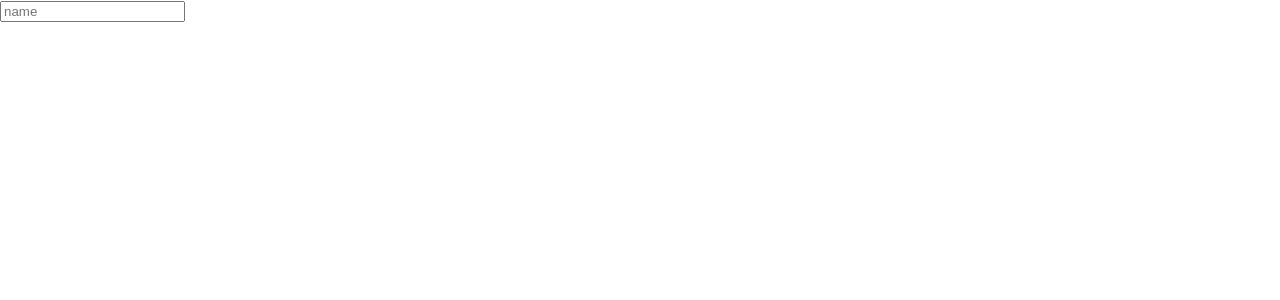
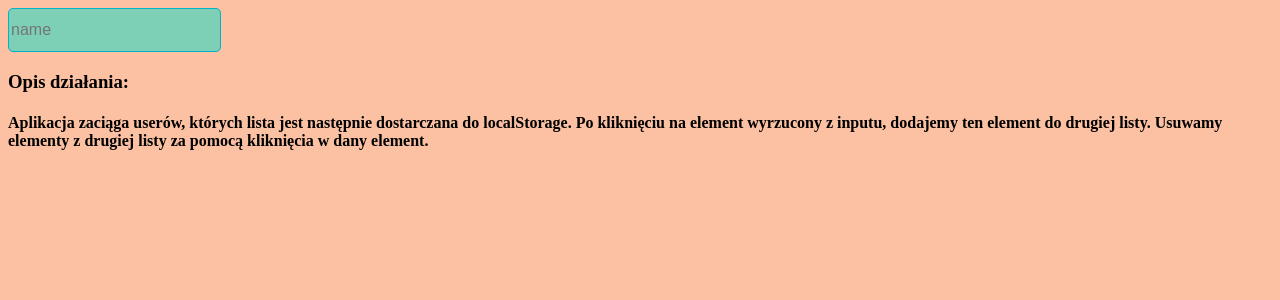
Before and after one commit to Mhiho/autocomplete, a React (Create React App) app: page / in a window 1280 px wide. Shown: the top 300 px of the page. Built offline with nearby package versions, Linux system fonts and the light colour scheme; no server answers.

Commit message:
initial style added

```diff
--- a/package.json
+++ b/package.json
@@ -14,7 +14,7 @@
     "@types/react-redux": "^7.1.15",
     "axios": "^0.21.1",
     "gh-pages": "^3.1.0",
-    "node-sass": "4.14.1",
+    "node-sass": "^4.14.1",
     "react": "^17.0.1",
     "react-dom": "^17.0.1",
     "react-redux": "^7.2.2",
--- a/src/components/Autocomplete.tsx
+++ b/src/components/Autocomplete.tsx
@@ -1,4 +1,5 @@
 import React from 'react';
+import '../style/main.scss';
 
 interface IProps {
     value : any;
@@ -17,6 +18,10 @@ const Autocomplete : React.FC<IProps> = ({ value, onChange }) => {
               onChange={onChange}
               />
             </form>
+            <article>
+                <h3>Opis działania:</h3>
+                <h4>Aplikacja zaciąga userów, których lista jest następnie dostarczana do localStorage. Po kliknięciu na element wyrzucony z inputu, dodajemy ten element do drugiej listy. Usuwamy elementy z drugiej listy za pomocą kliknięcia w dany element.</h4>
+            </article>
         </React.Fragment>
     )
 }
--- a/src/index.css
+++ /dev/null
@@ -1,13 +0,0 @@
-body {
-  margin: 0;
-  font-family: -apple-system, BlinkMacSystemFont, 'Segoe UI', 'Roboto', 'Oxygen',
-    'Ubuntu', 'Cantarell', 'Fira Sans', 'Droid Sans', 'Helvetica Neue',
-    sans-serif;
-  -webkit-font-smoothing: antialiased;
-  -moz-osx-font-smoothing: grayscale;
-}
-
-code {
-  font-family: source-code-pro, Menlo, Monaco, Consolas, 'Courier New',
-    monospace;
-}
--- a/src/index.tsx
+++ b/src/index.tsx
@@ -1,6 +1,6 @@
 import React from "react";
 import ReactDOM from "react-dom";
-import "./index.css";
+import "./style/main.scss";
 import App from "./App";
 import { Provider } from "react-redux";
 import configureStore from "./store";
--- a/src/style/main.scss
+++ b/src/style/main.scss
@@ -1,7 +1,67 @@
+$main-color: #fbc1a2;
+$main-dark-color: #f79256;
+$light-blue: #7dcfb6;
+$blue: #00b2ca;
+$dark-blue: #1d4e89;
+$font-color: #292929;
+
+body {
+  background: $main-color;
+}
+input {
+  height: 40px;
+  font-size: 16px;
+  background: $light-blue;
+  border-radius: 5px;
+  color: $font-color;
+  border: 1px solid $blue;
+  &:focus {
+    box-shadow: 0 0 2pt 1pt $dark-blue;
+  }
+}
+
 .results-container {
-    width: 100vw;
-    min-height: 90vh;
+  font-size: 1.5rem;
+  width: 100vw;
+  min-height: 90vh;
+  display: flex;
+  justify-content: flex-start;
+  align-items: center;
+  box-sizing: border-box;
+}
+.results-list,
+.results-added-names {
+  display: flex;
+  justify-content: center;
+  align-items: center;
+  width: 100%;
+  flex-direction: column;
+}
+
+.results-list {
+  margin-left: 50px;
+  & > div {
+    width: 100%;
     display: flex;
-    justify-content: space-around;
-    align-items: center;
+    justify-content: flex-start;
+    cursor: pointer;
+    margin: 10px 3px 3px 10px;
+    &:hover {
+      color: $light-blue;
+    }
+  }
 }
+.results-added-names {
+  margin-right: 50px;
+  & > div {
+    width: 100%;
+    display: flex;
+    justify-content: flex-start;
+    color: $dark-blue;
+    margin: 10px 3px 3px 10px;
+    cursor: pointer;
+    &:hover {
+      color: $light-blue;
+    }
+  }
+}
```
Also changed, not shown: 2 other files (tests, documents, lock files or other folders).
